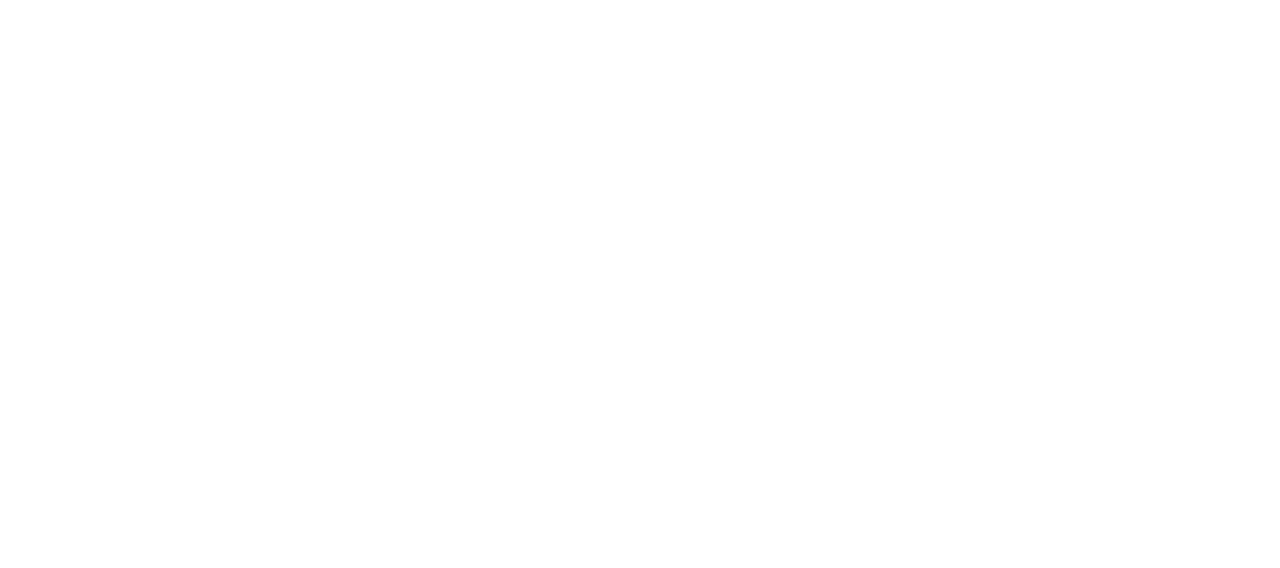
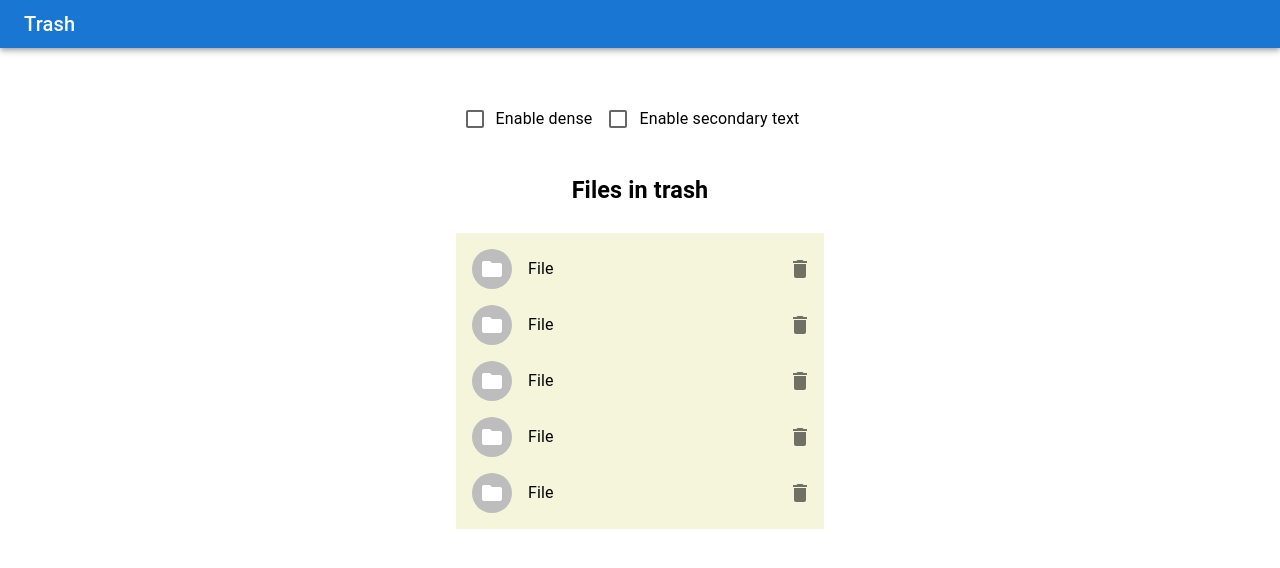
Before and after one commit to deepakkumaravelu/HoundVault, a React (Create React App) app: page /trash in a window 1280 px wide. Before the commit this address had no page. Shown: the top 568 px of the page. Built offline with nearby package versions, Linux system fonts and the light colour scheme.

Commit message:
Add files via upload

```diff
--- a/src/App.js
+++ b/src/App.js
@@ -12,6 +12,9 @@
 import MainPage from './pages/MainPage';
 import Extra from './pages/Extra';
 import PersonalProfile from './pages/PersonalProfile';
+import Trash from './pages/Trash';
+
+
 
 
 
@@ -31,6 +34,8 @@
 <Route path='/about' element={<About/>}/>
 <Route path='/main' element={<MainPage/>}/>
 <Route path='/profile' element={<PersonalProfile/>}/>
+<Route path='/trash' element={<Trash/>}/>
+
  </Routes>
  </BrowserRouter>
 
@@ -38,6 +43,7 @@
 
 
    </div>
+
   );
 }
 
--- a/src/pages/About.js
+++ b/src/pages/About.js
@@ -49,16 +49,16 @@
 function About () {
     return (
 
-    <div>
+    <div style={{ background: '#D4FA9E'}}>
 
-<DrawerAppBar/>
-
-<div style={{ background: '#D4FA9E', padding: '20px', display: 'flex', flexDirection: 'column', alignItems: 'center' }}>
-        <h2>
+<DrawerAppBar/> <h2>
             About Us:
         </h2>
+
+<div style={{padding: '20px', display: 'flex', flexDirection: 'column', alignItems: 'center' }}>
+
          <div style={{ padding: '5px', display: 'flex', justifyContent: 'center', alignItems: 'center', height: '80vh' }}>
-            <Card sx={{ maxWidth: 400, padding: '15px', marginLeft: 2, marginRight: 2 }}>
+            <Card sx={{ maxWidth: 300, padding: '15px', marginLeft: 2, marginRight: 2 }}>
                 <CardActionArea>
                     <CardMedia
                         component="img"
@@ -87,7 +87,7 @@
 
 
 
-            <Card sx={{ maxWidth: 400, padding: '15px', marginLeft: 2, marginRight: 2 }}>
+            <Card sx={{ maxWidth: 300, padding: '15px', marginLeft: 2, marginRight: 2 }}>
                 <CardActionArea>
                     <CardMedia
                         component="img"
@@ -116,7 +116,7 @@
 
 
 
-            <Card sx={{ maxWidth: 400, padding: '15px', marginLeft: 2, marginRight: 2 }}>
+            <Card sx={{ maxWidth: 300, padding: '15px', marginLeft: 2, marginRight: 2 }}>
                 <CardActionArea>
                     <CardMedia
                         component="img"
--- a/src/pages/Extra.js
+++ b/src/pages/Extra.js
@@ -52,13 +52,17 @@
   }, []);
 
   return (
-    <Box sx={{ display: 'flex', flexDirection: 'column', alignItems: 'center', padding: '40px'}}>
-      <AppBar position="static" sx={{ marginBottom: '40px',borderRadius:"15px",height:"100px",padding:"15px",backgroundColor:"beige",color:"black" }}>
+    <Box sx={{ display: 'flex', flexDirection: 'column', alignItems: 'center', padding: '40px' }}>
+    <AppBar position="static" sx={{ marginBottom: '40px', borderRadius: "15px", height: "100px", padding: "15px", backgroundColor: "beige", color: "black" }}>
       <Toolbar>
         <Typography variant="h5" component="div" sx={{ flexGrow: 1, textAlign: 'left' }}>
           Upload your files
         </Typography>
-          <TextField sx={{backgroundColor:"white"}}
+        <TextField
+          sx={{
+            backgroundColor: "white",
+            borderRadius: "15px", /* Add curved edges to the search bar */
+          }}
           label="Search files..."
           variant="outlined"
           value={searchTerm}
--- a/src/pages/Home.js
+++ b/src/pages/Home.js
@@ -49,6 +49,9 @@
             <a href="/home" style={{ textDecoration: 'none', color: 'white' }}>
               <Button color="inherit">Home</Button>
             </a>
+            <a href="#usecase" style={{ textDecoration: 'none', color: 'white' }}>
+              <Button color="inherit">usecase</Button>
+            </a>
             <a href="/about" style={{ textDecoration: 'none', color: 'white' }}>
               <Button color="inherit">About us</Button>
             </a>
@@ -67,7 +70,10 @@
 
 function Extra() {
   return (
+  <div id="usecase">
+ <Typography><h2>Use-cases</h2></Typography>
   <div style={{ display: 'flex', padding: '20px', flexDirection: 'row', justifyContent: 'center', alignItems: 'center' }}>
+
   <Card sx={{ maxWidth: 500, padding: '15px', marginLeft: 2, marginRight: 2,backgroundColor:"#46F0E1" }}>
     <CardActionArea>
       <CardMedia
@@ -78,11 +84,11 @@
       />
       <CardContent>
         <Typography gutterBottom variant="h5" component="div">
-             <h3> For work</h3>
+         <h3> For company projects</h3>
         </Typography>
         <Typography variant="body2" color="text.secondary">
           <h4>
-              Work efficiently on projects, stay in sync, and keep company data safe—all in one place. This place is can be used as a locker to store work/business-related docs and files.
+          Work efficiently on projects, stay in sync, and keep company data safe—all in one place. This place is can be used to store work/business-related docs and files.
           </h4>
 
         </Typography>
@@ -110,6 +116,59 @@
     </CardActionArea>
 
   </Card>
+</div>
+<div style={{ display: 'flex', padding: '20px', flexDirection: 'row', justifyContent: 'center', alignItems: 'center' }}>
+
+  <Card sx={{ maxWidth: 500, padding: '15px', marginLeft: 2, marginRight: 2,backgroundColor:"#46F0E1" }}>
+    <CardActionArea>
+      <CardMedia
+        component="img"
+        height="300"
+        image="https://thumbs.dreamstime.com/b/programmer-working-program-web-developer-coding-computer-screen-code-script-open-windows-coder-engineer-vector-208530984.jpg"
+        alt="work"
+      />
+      <CardContent>
+        <Typography gutterBottom variant="h5" component="div">
+         <h3> For coders</h3>
+        </Typography>
+        <Typography variant="body2" color="text.secondary">
+          <h4>
+          Code files can be logically organized into folders and subfolders, mimicking the structure of your project.This also provides Back-up.
+          </h4>
+
+        </Typography>
+      </CardContent>
+    </CardActionArea>
+
+  </Card>
+
+  <Card sx={{ maxWidth: 500, padding: '15px', marginLeft: 2, marginRight: 2,backgroundColor:"#46F0E1" }}>
+    <CardActionArea>
+      <CardMedia
+        component="img"
+        height="300"
+        image="https://img.freepik.com/free-vector/coronavirus-news-update-illustration_52683-51043.jpg"
+        alt="work"
+      />
+      <CardContent>
+        <Typography gutterBottom variant="h5" component="div">
+          <h3>File-shelves</h3>
+        </Typography>
+        <Typography variant="body2" color="text.secondary">
+         <h4>Viable option for storing publishing materials. Convenient for frequent travelers or those with limited physical storage space.</h4>
+        </Typography>
+      </CardContent>
+    </CardActionArea>
+
+  </Card>
+</div>
+
+
+
+
+
+
+
 </div>
   );
 }
--- a/src/pages/MainPage.js
+++ b/src/pages/MainPage.js
@@ -29,7 +29,7 @@
     </Typography>
     <a style={{color:"white"}} href="/main" ><Button color="inherit">DashBoard</Button></a>
     <a style={{color:"white"}} href="/profile" ><Button color="inherit">profile</Button></a>
-
+    <a style={{color:"white"}} href="/trash" ><Button color="inherit">trash</Button></a>
 <Button color="inherit">{currentTime}</Button>
   </Toolbar>
 </AppBar>
--- a/src/pages/SignUp.js
+++ b/src/pages/SignUp.js
@@ -15,7 +15,7 @@
 
 
 
-// TODO remove, this demo shouldn't need to reset the theme.
+
 
 const defaultTheme = createTheme();
 
@@ -38,7 +38,7 @@
 
             border:'1px solid blue',
             borderRadius:'8px',
-            padding:'50px',
+            padding:'40px',
             bgcolor: 'beige',
             marginTop: 8,
             display: 'flex',
--- /dev/null
+++ b/src/pages/Trash.js
@@ -0,0 +1,124 @@
+import * as React from 'react';
+import { styled } from '@mui/material/styles';
+import Box from '@mui/material/Box';
+import List from '@mui/material/List';
+import ListItem from '@mui/material/ListItem';
+import ListItemAvatar from '@mui/material/ListItemAvatar';
+import ListItemIcon from '@mui/material/ListItemIcon';
+import ListItemText from '@mui/material/ListItemText';
+import Avatar from '@mui/material/Avatar';
+import IconButton from '@mui/material/IconButton';
+import FormGroup from '@mui/material/FormGroup';
+import FormControlLabel from '@mui/material/FormControlLabel';
+import Checkbox from '@mui/material/Checkbox';
+import Grid from '@mui/material/Grid';
+import Typography from '@mui/material/Typography';
+import FolderIcon from '@mui/icons-material/Folder';
+import DeleteIcon from '@mui/icons-material/Delete';
+
+
+import AppBar from '@mui/material/AppBar';
+
+import Toolbar from '@mui/material/Toolbar';
+
+
+import MenuIcon from '@mui/icons-material/Menu';
+
+function DenseAppBar() {
+  return (
+    <Box sx={{ flexGrow: 1 }}>
+      <AppBar position="static">
+        <Toolbar variant="dense">
+
+
+          <Typography variant="h6" color="inherit" component="div">
+            Trash
+          </Typography>
+        </Toolbar>
+      </AppBar>
+    </Box>
+  );
+}
+
+
+
+
+function generate(element) {
+  return [0, 1,2,3,4].map((value) =>
+    React.cloneElement(element,
+         {
+      key: value,
+    }),
+  );
+}
+
+const Demo = styled('div')(({ theme }) => ({
+  backgroundColor: theme.palette.background.paper,
+}));
+
+export default function Trash() {
+  const [dense, setDense] = React.useState(false);
+  const [secondary, setSecondary] = React.useState(false);
+
+  return (<div>
+    <DenseAppBar/>
+
+<div style={{display:"flex",justifyContent:"center",padding:"50px"}}>
+<Box sx={{ flexGrow: 1, maxWidth: 752}}>
+      <FormGroup row sx={{justifyContent:"center"}}>
+        <FormControlLabel
+          control={
+            <Checkbox
+              checked={dense}
+              onChange={(event) => setDense(event.target.checked)}
+            />
+          }
+          label="Enable dense"
+        />
+        <FormControlLabel
+          control={
+            <Checkbox
+              checked={secondary}
+              onChange={(event) => setSecondary(event.target.checked)}
+            />
+          }
+          label="Enable secondary text"
+        />
+      </FormGroup>
+
+      <Grid container spacing={2} sx={{justifyContent:"center"}}>
+
+        <Grid item xs={12} md={6}>
+          <Typography sx={{ mt: 4, mb: 2 }} variant="h6" component="div">
+        <h3>  Files in trash</h3>
+          </Typography>
+          <Demo style={{backgroundColor:"beige"}}>
+            <List dense={dense}>
+              {generate(
+                <ListItem
+                  secondaryAction={
+                    <IconButton edge="end" aria-label="delete">
+                      <DeleteIcon />
+                    </IconButton>
+                  }
+                >
+                  <ListItemAvatar>
+                    <Avatar>
+                      <FolderIcon />
+                    </Avatar>
+                  </ListItemAvatar>
+                  <ListItemText
+                    primary="File"
+                    secondary={secondary ? 'description' : null}
+                  />
+                </ListItem>,
+              )}
+            </List>
+          </Demo>
+        </Grid>
+      </Grid>
+    </Box>
+</div>
+  </div>
+  );
+}
```
Lines whose indentation alone changed are shown as unchanged.
